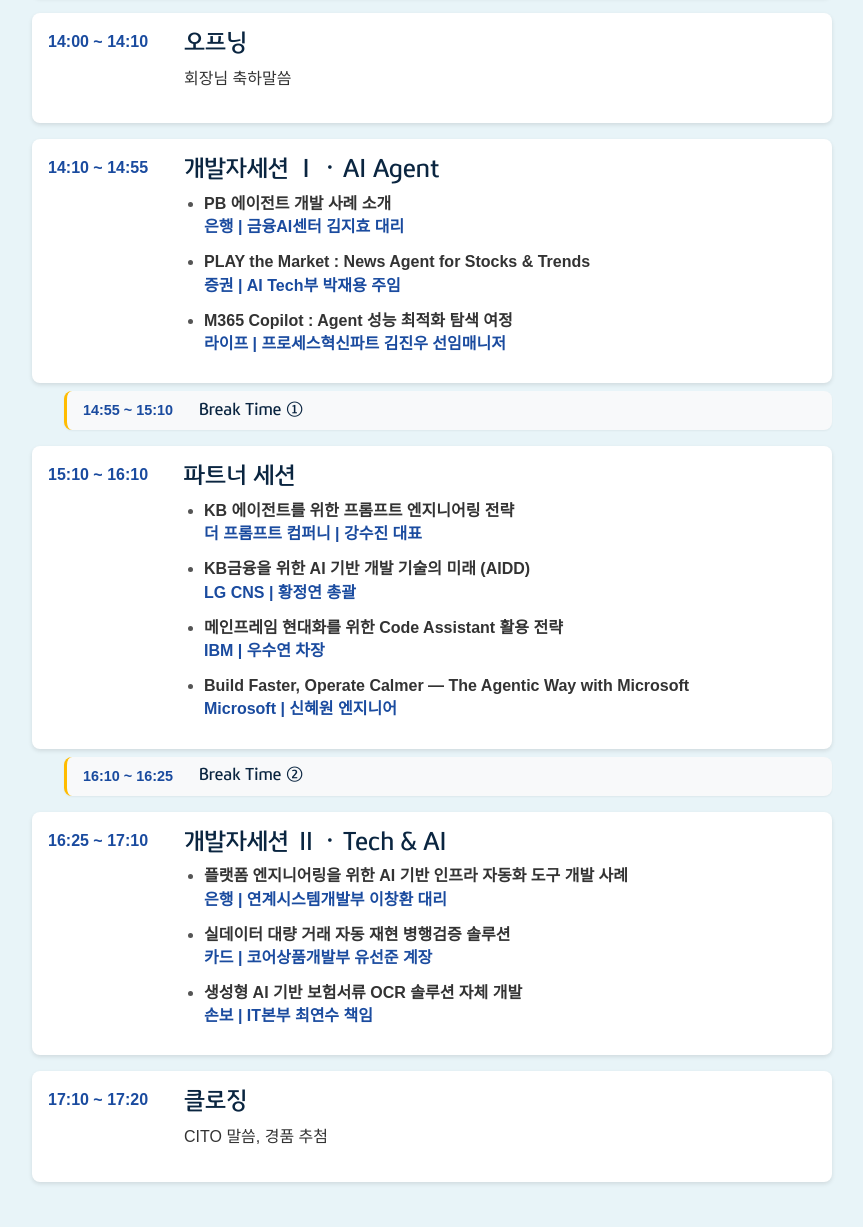
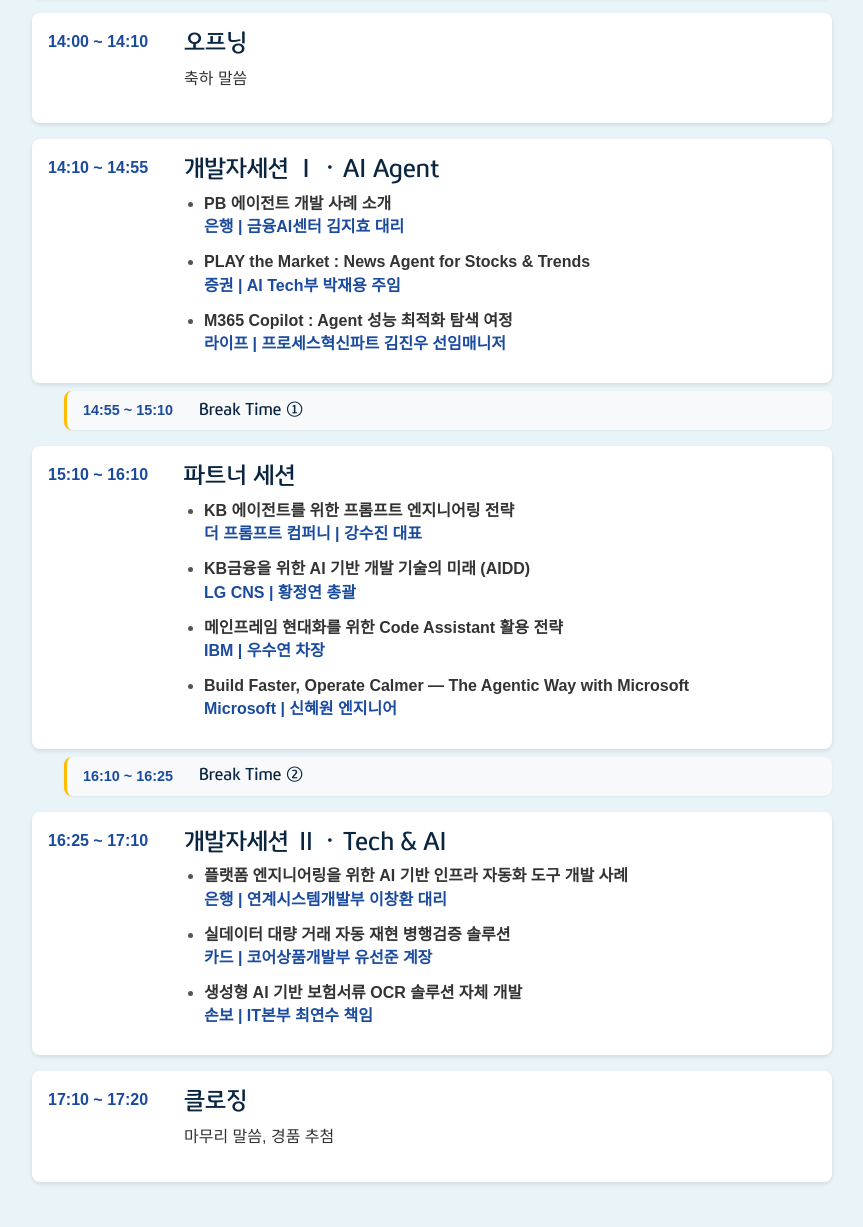
Before and after one commit to kgssks/tech, a website: page public/index.html in a window 1280 px wide. Shown: the part 1105-2332 px from the top of the page, without its empty margins (208-1071 px from the left). Drawn offline with nearby package versions, Linux system fonts and the light colour scheme; no server answers; a web font is replaced by a local one.

Commit message:
changing text

```diff
--- a/public/index.html
+++ b/public/index.html
@@ -118,7 +118,7 @@
                     <div class="schedule-time">14:00 ~ 14:10</div>
                     <div class="schedule-content">
                         <h4>오프닝</h4>
-                        <p>회장님 축하말씀</p>
+                        <p>축하 말씀</p>
                     </div>
                 </div>
                 <div class="schedule-item">
@@ -206,7 +206,7 @@
                     <div class="schedule-time">17:10 ~ 17:20</div>
                     <div class="schedule-content">
                         <h4>클로징</h4>
-                        <p>CITO 말씀, 경품 추첨</p>
+                        <p>마무리 말씀, 경품 추첨</p>
                     </div>
                 </div>
             </div>
```
